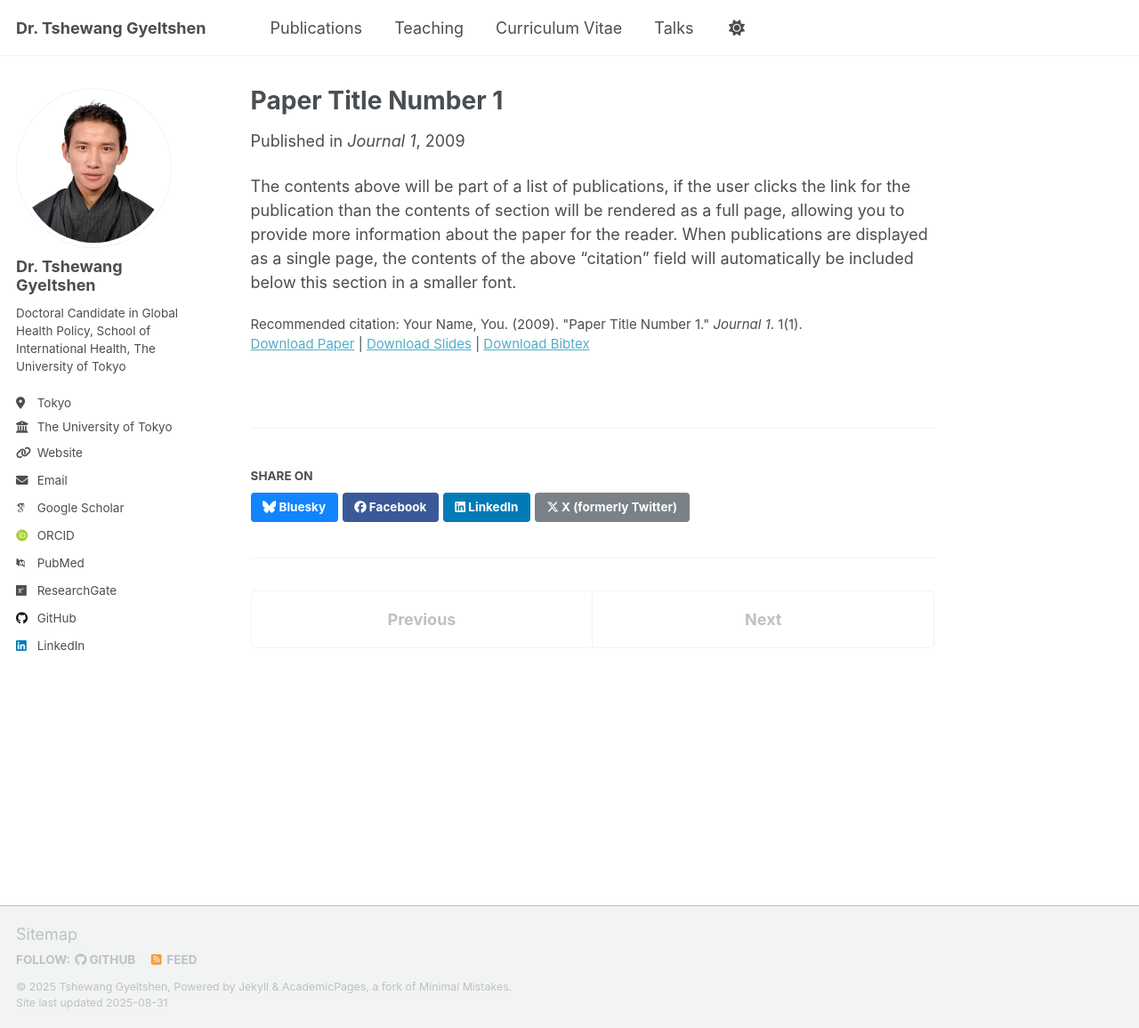
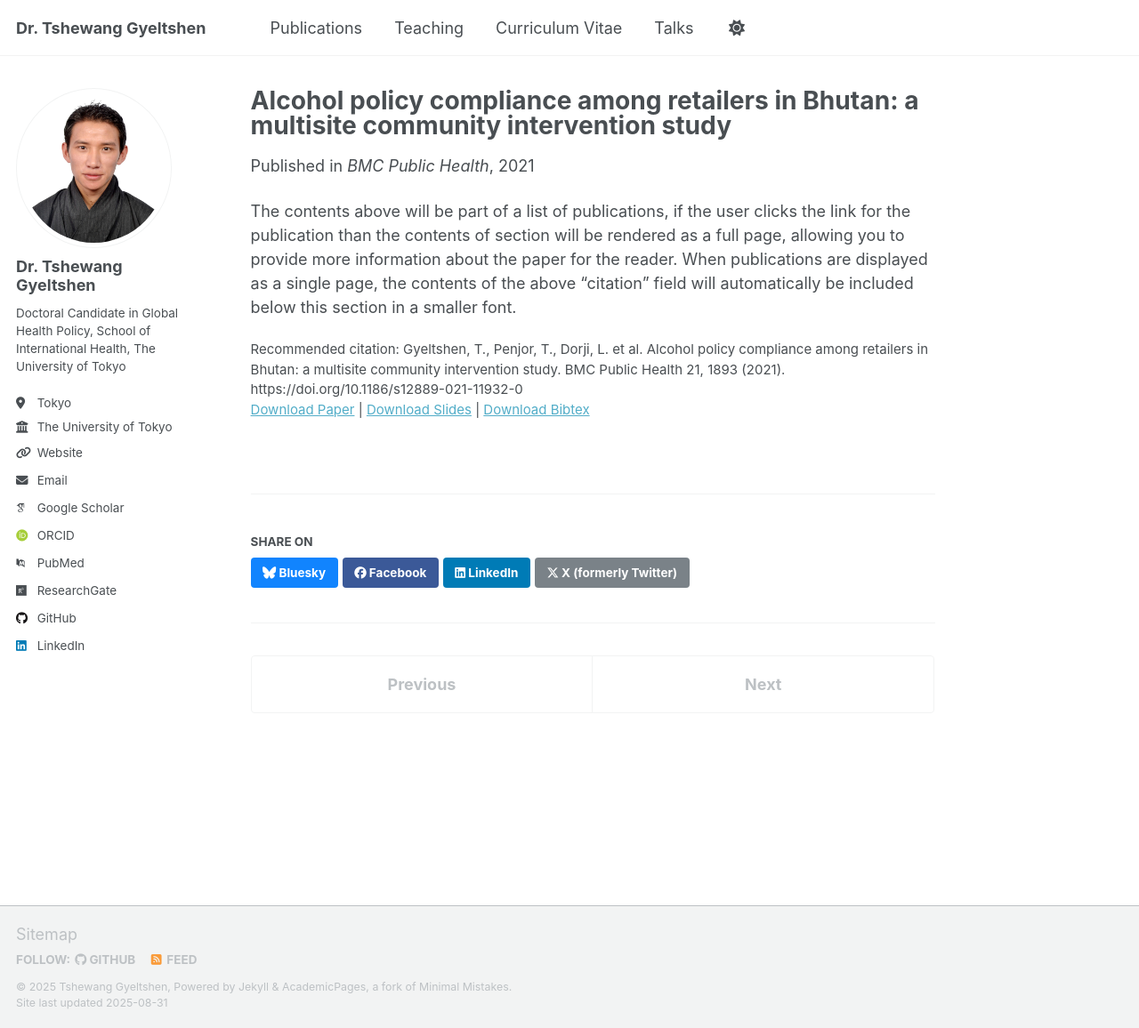
Before and after one commit to tgyeltshen/tgyeltshen.github.io, a Jekyll site: the page built from _publications/2009-10-01-paper-title-number-1.md, in a window 1280 px wide and 1156 px high. Shown: the whole window at 89% size. Built offline with Jekyll 4.4.1, drawn with Linux system fonts in a browser that asks for light colours; some web fonts are replaced; a script that is not in the unit is left out.

Commit message:
added alcohol paper

```diff
--- a/_publications/2009-10-01-paper-title-number-1.md
+++ b/_publications/2009-10-01-paper-title-number-1.md
@@ -1,14 +1,14 @@
 ---
-title: "Paper Title Number 1"
+title: "Alcohol policy compliance among retailers in Bhutan: a multisite community intervention study"
 collection: publications
 category: manuscripts
 permalink: /publication/2009-10-01-paper-title-number-1
-excerpt: 'This paper is about the number 1. The number 2 is left for future work.'
-date: 2009-10-01
-venue: 'Journal 1'
-slidesurl: 'http://academicpages.github.io/files/slides1.pdf'
-paperurl: 'http://academicpages.github.io/files/paper1.pdf'
+excerpt: 'This paper assess the compliance of alcohol related policy implementations in three district towns of Bhutan'
+date: 2021-10-19
+venue: 'BMC Public Health'
+slidesurl: ''
+paperurl: 'https://bmcpublichealth.biomedcentral.com/articles/10.1186/s12889-021-11932-0'
 bibtexurl: 'http://academicpages.github.io/files/bibtex1.bib'
-citation: 'Your Name, You. (2009). &quot;Paper Title Number 1.&quot; <i>Journal 1</i>. 1(1).'
+citation: 'Gyeltshen, T., Penjor, T., Dorji, L. et al. Alcohol policy compliance among retailers in Bhutan: a multisite community intervention study. BMC Public Health 21, 1893 (2021). https://doi.org/10.1186/s12889-021-11932-0'
 ---
 The contents above will be part of a list of publications, if the user clicks the link for the publication than the contents of section will be rendered as a full page, allowing you to provide more information about the paper for the reader. When publications are displayed as a single page, the contents of the above "citation" field will automatically be included below this section in a smaller font.
```
